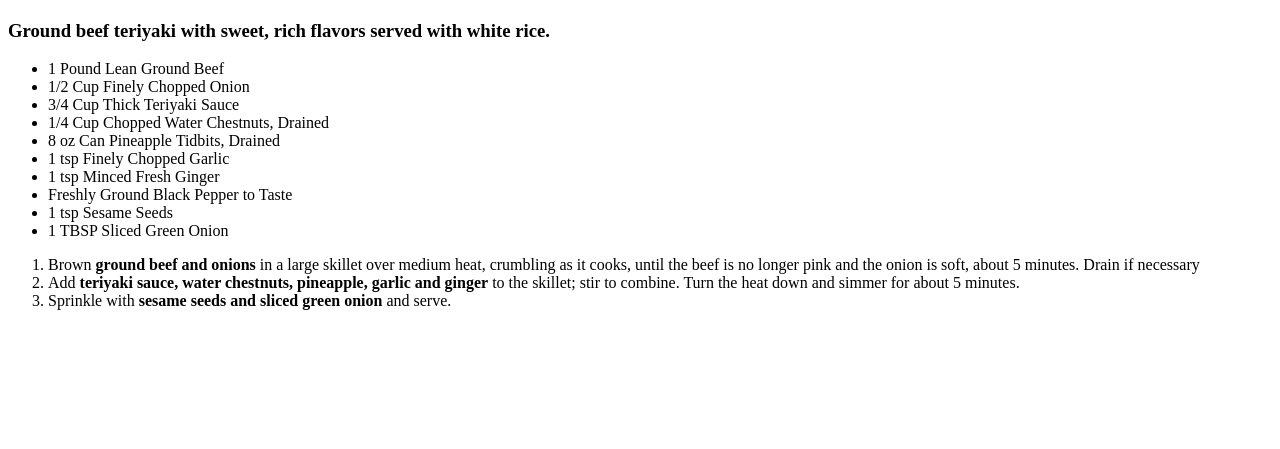
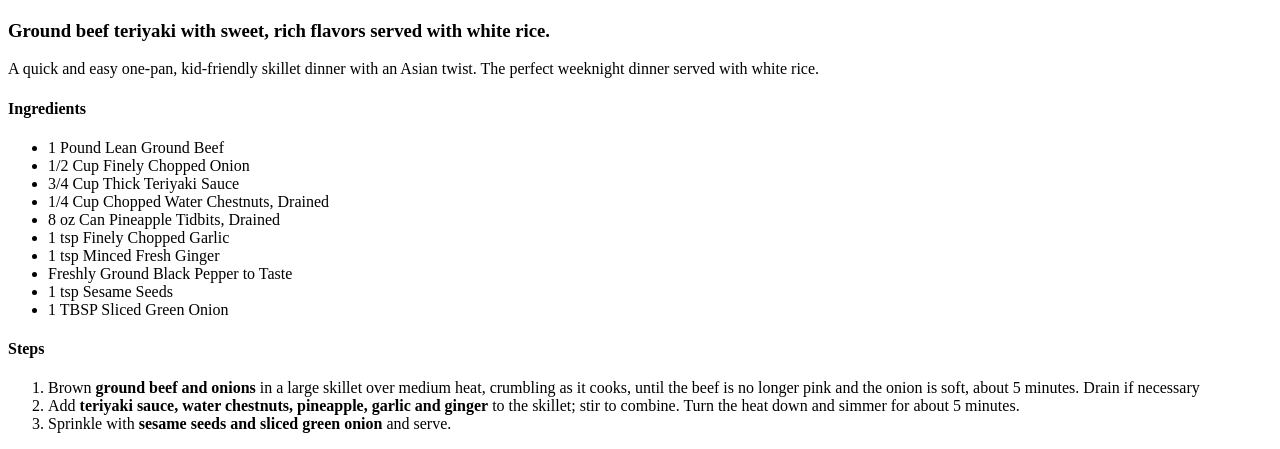
Before and after one commit to matthewpmi/odin-recipes, a plain HTML site: page recipes/teriyakigroundbeef.html in a window 1280 px wide. Shown: the part 383-832 px from the top of the page. Before the commit the page ends 800 px from the top, so only its background shows below. Drawn offline with Linux system fonts and the light colour scheme.

Commit message:
add misc paragraphs and headers

```diff
--- a/recipes/teriyakigroundbeef.html
+++ b/recipes/teriyakigroundbeef.html
@@ -9,6 +9,8 @@
     <h1>Teriyaki Ground Beef Skillet</h1>
     <img src="https://imagesvc.meredithcorp.io/v3/mm/image?url=https%3A%2F%2Fimages.media-allrecipes.com%2Fuserphotos%2F9181539.jpg&w=938&h=628&c=sc&poi=face&q=60">
     <h3>Ground beef teriyaki with sweet, rich flavors served with white rice.</h3>
+    <p>A quick and easy one-pan, kid-friendly skillet dinner with an Asian twist. The perfect weeknight dinner served with white rice.</p>
+    <h4>Ingredients</h4>
     <ul>
         <li>1 Pound Lean Ground Beef</li>
         <li>1/2 Cup Finely Chopped Onion</li>
@@ -21,6 +23,7 @@
         <li>1 tsp Sesame Seeds</li>
         <li>1 TBSP Sliced Green Onion</li>
     </ul>
+    <h4>Steps</h4>
     <ol>
         <li>Brown <strong>ground beef and onions</strong> in a large skillet over medium heat, crumbling as it cooks, until the beef is no longer pink and the onion is soft, about 5 minutes. Drain if necessary</li>
         <li>Add <strong>teriyaki sauce, water chestnuts, pineapple, garlic and ginger</strong> to the skillet; stir to combine. Turn the heat down and simmer for about 5 minutes.</li>
```
